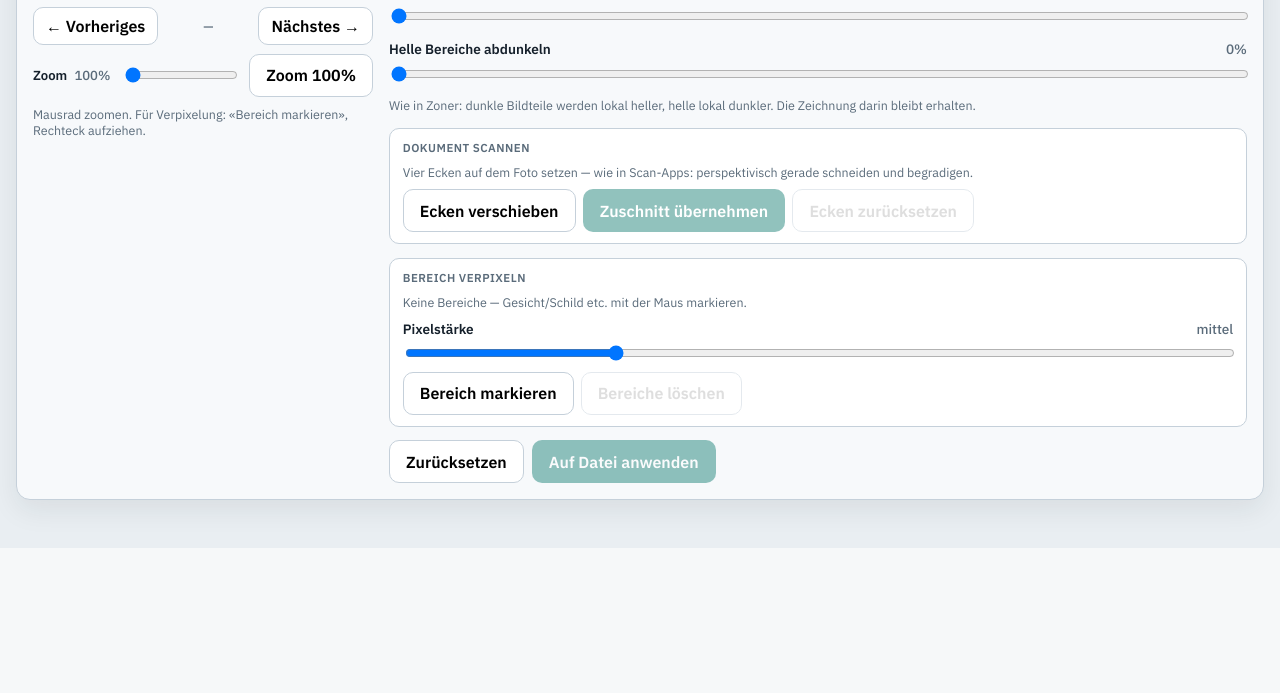
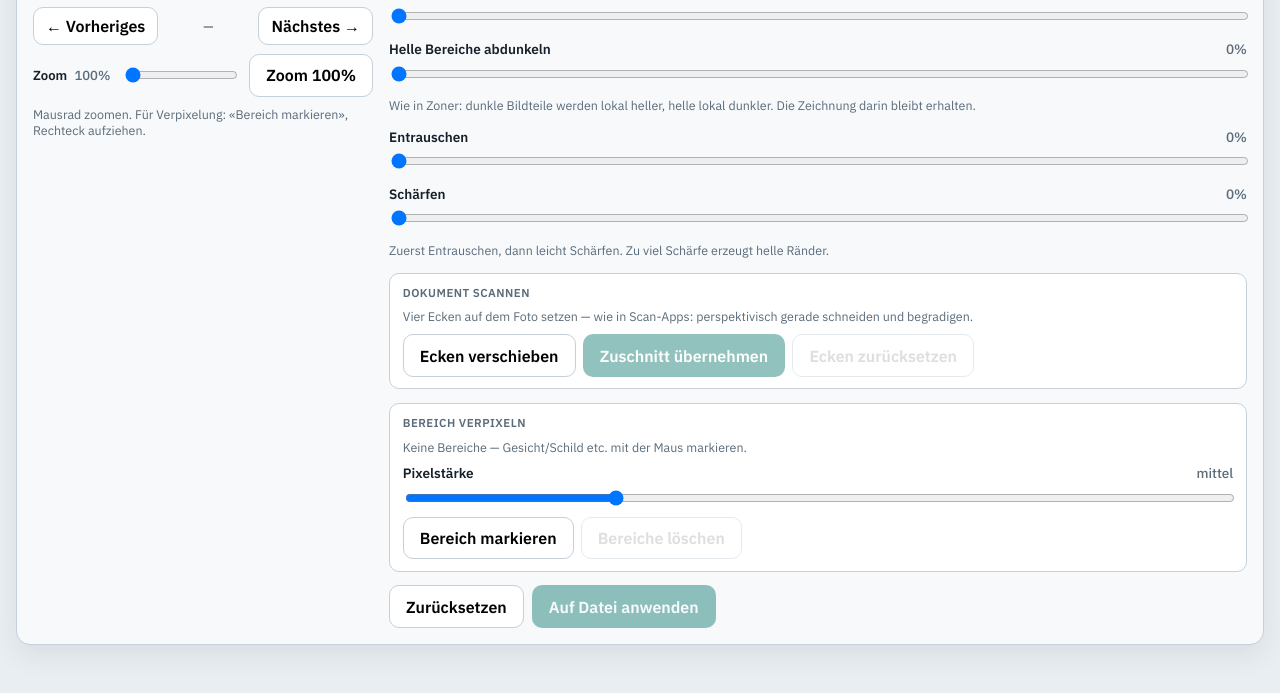
Before and after one commit to PaulG67/foto-exif, a Flask app: page / in a window 1280 px wide. Shown: the part 1385-2078 px from the top of the page. Before the commit the page ends 1933 px from the top, so only its background shows below. Run offline with Flask 3, Linux system fonts and the light colour scheme; parts of the project's set-up code (start-up, migrations or seed data) failed here and were passed over; some libraries are stand-ins or nearby versions.

Commit message:
Add denoise and sharpen controls in Bild anpassen.
Noise is softened while edges stay, then a modest unsharp mask adds clarity.

Co-authored-by: Cursor <cursoragent@cursor.com>

```diff
--- a/app/main.py
+++ b/app/main.py
@@ -184,6 +184,8 @@ def create_app() -> Flask:
                 saturation=float(request.args.get("saturation", 1)),
                 shadows=float(request.args.get("shadows", 0)),
                 highlights=float(request.args.get("highlights", 0)),
+                denoise=float(request.args.get("denoise", 0)),
+                sharpen=float(request.args.get("sharpen", 0)),
                 regions=regions,
                 pixel_strength=float(request.args.get("pixel_strength", 0.045)),
                 scan_quad=scan_quad,
@@ -207,6 +209,8 @@ def create_app() -> Flask:
             saturation = float(request.args.get("saturation", 1))
             shadows = float(request.args.get("shadows", 0))
             highlights = float(request.args.get("highlights", 0))
+            denoise = float(request.args.get("denoise", 0))
+            sharpen = float(request.args.get("sharpen", 0))
             pixel_strength = float(request.args.get("pixel_strength", 0.045))
         except (TypeError, ValueError):
             return jsonify({"ok": False, "error": "Ungueltige Werte"}), 400
@@ -221,6 +225,8 @@ def create_app() -> Flask:
                 saturation=saturation,
                 shadows=shadows,
                 highlights=highlights,
+                denoise=denoise,
+                sharpen=sharpen,
                 regions=regions,
                 pixel_strength=pixel_strength,
                 scan_quad=scan_quad,
@@ -249,6 +255,8 @@ def create_app() -> Flask:
             saturation = float(data.get("saturation", 1))
             shadows = float(data.get("shadows", 0))
             highlights = float(data.get("highlights", 0))
+            denoise = float(data.get("denoise", 0))
+            sharpen = float(data.get("sharpen", 0))
             pixel_strength = float(data.get("pixel_strength", 0.045))
         except (TypeError, ValueError):
             return jsonify({"ok": False, "error": "Ungueltige Werte"}), 400
@@ -266,6 +274,8 @@ def create_app() -> Flask:
                 saturation=saturation,
                 shadows=shadows,
                 highlights=highlights,
+                denoise=denoise,
+                sharpen=sharpen,
                 regions=regions,
                 pixel_strength=pixel_strength,
                 scan_quad=scan_quad,
--- a/app/templates/index.html
+++ b/app/templates/index.html
@@ -533,6 +533,15 @@
             <input type="range" id="adjHighlights" min="0" max="1" step="0.01" value="0" />
           </div>
           <p class="group-hint">Wie in Zoner: dunkle Bildteile werden lokal heller, helle lokal dunkler. Die Zeichnung darin bleibt erhalten.</p>
+          <div class="slider-row">
+            <label>Entrauschen <span id="valDenoise">0%</span></label>
+            <input type="range" id="adjDenoise" min="0" max="1" step="0.01" value="0" />
+          </div>
+          <div class="slider-row">
+            <label>Schärfen <span id="valSharpen">0%</span></label>
+            <input type="range" id="adjSharpen" min="0" max="1" step="0.01" value="0" />
+          </div>
+          <p class="group-hint">Zuerst Entrauschen, dann leicht Schärfen. Zu viel Schärfe erzeugt helle Ränder.</p>
           <div class="adjust-scan-box">
             <p class="group-title">Dokument scannen</p>
             <p class="group-hint" id="scanRegionHint">Vier Ecken auf dem Foto setzen — wie in Scan-Apps: perspektivisch gerade schneiden und begradigen.</p>
@@ -715,6 +724,8 @@
         saturation: parseFloat($("adjSaturation").value) || 1,
         shadows: parseFloat($("adjShadows").value) || 0,
         highlights: parseFloat($("adjHighlights").value) || 0,
+        denoise: parseFloat($("adjDenoise").value) || 0,
+        sharpen: parseFloat($("adjSharpen").value) || 0,
         pixel_strength: parseFloat($("adjPixel").value) || 0.045,
         regions: pixelateState.regions.map((r) => ({ ...r })),
         scan_quad: applied ? applied.map((c) => ({ ...c })) : null,
@@ -729,6 +740,8 @@
         Math.abs(v.saturation - 1) < 0.005 &&
         v.shadows < 0.01 &&
         v.highlights < 0.01 &&
+        v.denoise < 0.01 &&
+        v.sharpen < 0.01 &&
         !v.regions.length &&
         !v.scan_quad
       );
@@ -758,6 +771,8 @@
       $("valSaturation").textContent = v.saturation.toFixed(2);
       $("valShadows").textContent = `${Math.round(v.shadows * 100)}%`;
       $("valHighlights").textContent = `${Math.round(v.highlights * 100)}%`;
+      $("valDenoise").textContent = `${Math.round(v.denoise * 100)}%`;
+      $("valSharpen").textContent = `${Math.round(v.sharpen * 100)}%`;
       $("valPixel").textContent = pixelStrengthLabel(v.pixel_strength);
       $("valZoom").textContent = `${Math.round(zoomState.scale * 100)}%`;
       $("adjZoom").value = String(zoomState.scale);
@@ -1054,6 +1069,8 @@
       $("adjSaturation").value = "1";
       $("adjShadows").value = "0";
       $("adjHighlights").value = "0";
+      $("adjDenoise").value = "0";
+      $("adjSharpen").value = "0";
       $("adjPixel").value = "0.045";
       setAdjustDrawMode(null);
       clearPixelRegions({ refresh: false });
@@ -1119,6 +1136,8 @@
           saturation: String(v.saturation),
           shadows: String(v.shadows),
           highlights: String(v.highlights),
+          denoise: String(v.denoise),
+          sharpen: String(v.sharpen),
           pixel_strength: String(v.pixel_strength),
         });
         if (v.regions.length) q.set("regions", encodeRegionsParam(v.regions));
@@ -1164,6 +1183,8 @@
           saturation: String(v.saturation),
           shadows: String(v.shadows),
           highlights: String(v.highlights),
+          denoise: String(v.denoise),
+          sharpen: String(v.sharpen),
           pixel_strength: String(v.pixel_strength),
           t: String(state.cacheBust),
         });
@@ -1588,7 +1609,7 @@
       updateButtons();
     });
 
-    ["adjBrightness", "adjContrast", "adjSaturation", "adjShadows", "adjHighlights", "adjPixel"].forEach((id) => {
+    ["adjBrightness", "adjContrast", "adjSaturation", "adjShadows", "adjHighlights", "adjDenoise", "adjSharpen", "adjPixel"].forEach((id) => {
       $(id).addEventListener("input", updateAdjustPreview);
     });
     $("btnPixelMode").addEventListener("click", () => {
@@ -1623,6 +1644,8 @@
             saturation: v.saturation,
             shadows: v.shadows,
             highlights: v.highlights,
+            denoise: v.denoise,
+            sharpen: v.sharpen,
             pixel_strength: v.pixel_strength,
             scan_quad: v.scan_quad ? encodeScanQuad(v.scan_quad) : null,
             regions: v.regions,
@@ -1644,6 +1667,8 @@
         }
         if (v.shadows >= 0.01) bits.push("Schatten");
         if (v.highlights >= 0.01) bits.push("Lichter");
+        if (v.denoise >= 0.01) bits.push("Entrauschen");
+        if (v.sharpen >= 0.01) bits.push("Schärfen");
         if (v.regions.length) bits.push(`${v.regions.length}× verpixelt`);
         if (v.scan_quad) bits.push("Scan");
         resetAdjustSliders();
```
Also changed, not shown: app/image_edit.py (+56 -0 lines).
